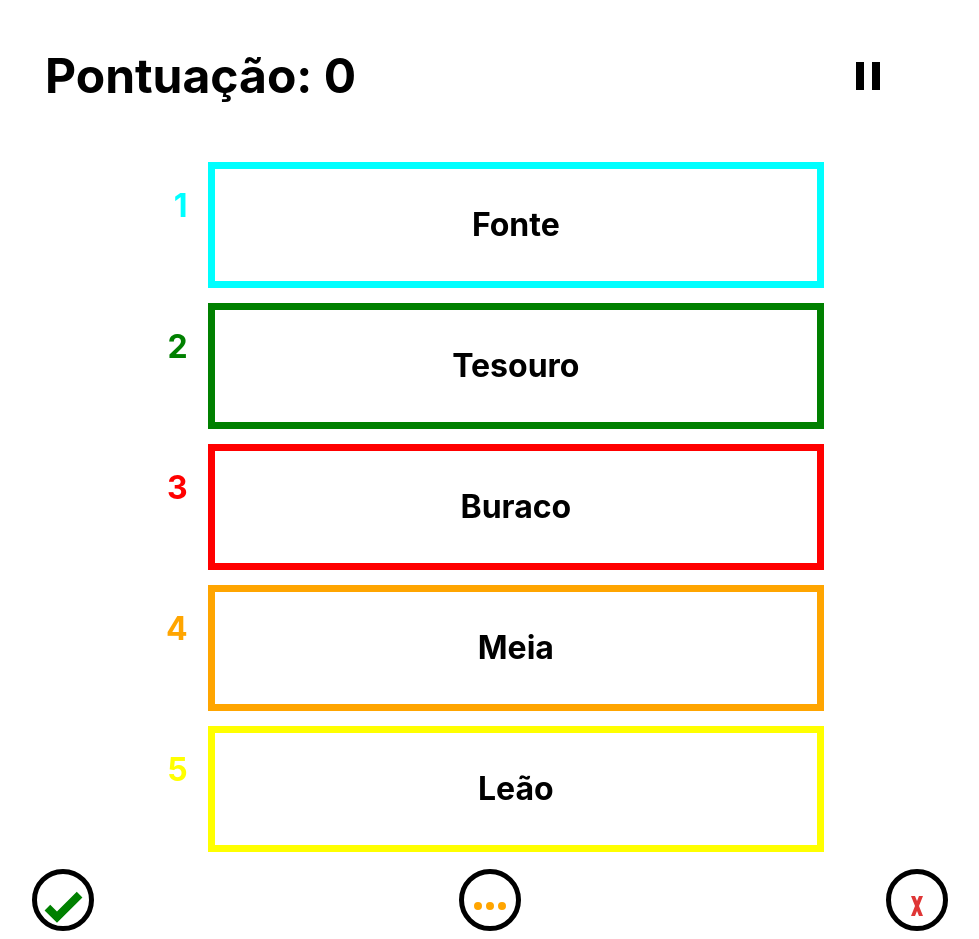
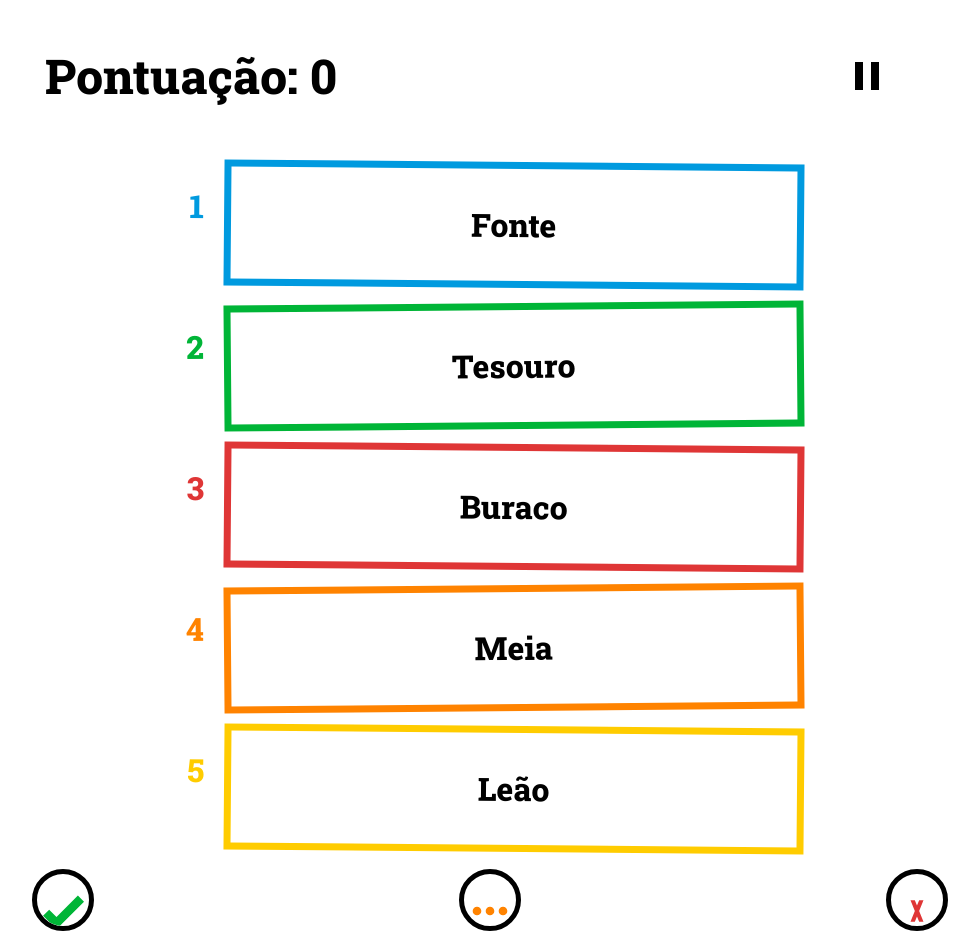
Before and after one commit to fanboy-coder/just-one, a React (Vite) app: page / in a window 1280 px wide. Both pictures are taken after a click on the button "Novo jogo". Shown: the whole page, without its empty margins (155-1134 px from the left). Built offline with nearby package versions, Linux system fonts and the light colour scheme.

Commit message:
Finished the app

```diff
--- a/index.html
+++ b/index.html
@@ -4,6 +4,9 @@
     <meta charset="UTF-8" />
     <link rel="icon" type="image/svg+xml" href="/vite.svg" />
 	<link rel="stylesheet" href="https://fonts.googleapis.com/css2?family=Material+Symbols+Outlined:opsz,wght,FILL,GRAD@20..48,100..700,0..1,-50..200" />
+	<style>
+		@import url('https://fonts.googleapis.com/css2?family=Roboto+Slab:wght@400;800&display=swap');
+	  </style>
     <meta name="viewport" content="width=device-width, initial-scale=1.0" />
     <title>Just One</title>
   </head>
--- a/src/App.css
+++ b/src/App.css
@@ -1,8 +1,8 @@
 :root {
-	font-family: Inter, system-ui, Avenir, Helvetica, Arial, sans-serif;
+	font-family: 'Roboto Slab', serif;
 	font-size: 2em;
 	line-height: 1.5;
-	font-weight: 400;
+	font-weight: 800;
 
 	color-scheme: light dark;
 	color: black;
@@ -21,11 +21,16 @@ html {
 	padding: 0;
 }
 
+.screen {
+	display: grid;
+	height: 100vh;
+	margin: 0;
+}
+
 .homescreen {
 	display: grid;
-	gap: 10px;
-	height: 100vh;
-	margin: 0;
+	align-items: center;
+	justify-content: center;
 }
 
 .modal {
@@ -34,22 +39,22 @@ html {
 	left: 50%;
 	transform: translate(-50%, -50%);
 	background-color: #FFF;
-	padding: 50px;
 	z-index: 1000;
-	border: 1px solid #000000;
+	border: 4px solid #000000;
+	border-radius: 10px;
 	grid-template-rows: repeat(3, 1fr);
 	padding: .5rem 1.65rem;
 	width: 700px;
 	max-width: 50vw;
-	padding: 30px;
+	max-height: 70vh;
+	padding: 70px;
 	display: flex;
 	flex-direction: column;
+	gap: 20px;
 	justify-content: center;
+	align-items: center;
+	text-align: center;
 	overflow: hidden;
-}
-
-.modal-top {
-	display: grid;
 }
 
 .inner {
@@ -91,26 +96,17 @@ html {
 }
 
 .counter-area {
-	/* display: none; */
 	display: grid;
-	grid-template-columns: repeat(2, 1fr);
+	align-items: center;
+	justify-content: center;
 }
 
 .score-area {
-	grid-column: 1;
-	width: 80%;
-	margin: 0px 200px;
+	width: 100%;
 }
 
 .pause-area {
 	display: none;
-	grid-column: 2;
-	width: 100%;
-	position: absolute;
-	right: 32px;
-	width: 50px;
-	height: 50px;
-	margin: 0px 200px;
 }
 
 .words-area {
@@ -127,7 +123,6 @@ html {
 .word {
 	display: grid;
 	grid-template-columns: 1fr 10fr;
-	font-weight: bolder;
 	margin: 0;
 	width: 100%;
 }
@@ -143,28 +138,33 @@ html {
 }
 
 #blue {
-	border-color: aqua;
-	color: aqua;
+	border-color: #009adf;
+	color: #009adf;
+	transform: rotate(+0.5deg);
 }
 
 #green {
-	border-color: green;
-	color: green;
+	border-color: #00b537;
+	color: #00b537;
+	transform: rotate(-0.5deg);
 }
 
 #red {
-	border-color: red;
-	color: red;
+	border-color: rgb(223, 54, 54);
+	color: rgb(223, 54, 54);
+	transform: rotate(+0.5deg);
 }
 
 #orange {
-	border-color: orange;
-	color: orange;
+	border-color: #ff8300;
+	color: #ff8300;
+	transform: rotate(-0.5deg);
 }
 
 #yellow {
-	border-color: yellow;
-	color: yellow;
+	border-color: #ffcc00;
+	color: #ffcc00;
+	transform: rotate(+0.5deg);
 }
 
 p {
@@ -206,25 +206,25 @@ button {
 	justify-content: center;
 	float: left;
 	width: 100%;
-	padding-top: 40%;
+	padding-top: 25%;
 	padding-bottom: 50%;
 	line-height: 1em;
 	margin-top: -0.5em;
 	text-align: center;
 	color: #e2eaf3;
-	font-family: Verdana;
 	font-size: 1.9em;
 	font-weight: bold;
 	text-decoration: none;
+	cursor: pointer;
 }
 
 #right {
-	color: green;
+	color: #00b537;
 }
 
 #right:hover {
 	color: white;
-	background: green;
+	background: #00b537;
 }
 
 #wrong {
@@ -237,12 +237,12 @@ button {
 }
 
 #pass {
-	color: orange;
+	color: #ff8300;
 }
 
 #pass:hover {
 	color: white;
-	background: orange;
+	background: #ff8300;
 }
 
 .big-button {
@@ -250,7 +250,6 @@ button {
 	box-sizing: border-box;
 	color: white;
 	display: flex;
-	font-family: ui-sans-serif, system-ui, -apple-system, system-ui, "Segoe UI", Roboto, "Helvetica Neue", Arial, "Noto Sans", sans-serif, "Apple Color Emoji", "Segoe UI Emoji", "Segoe UI Symbol", "Noto Color Emoji";
 	font-size: .9rem;
 	font-weight: 700;
 	justify-content: center;
@@ -268,6 +267,8 @@ button {
 	user-select: none;
 	-webkit-user-select: none;
 	touch-action: manipulation;
+	justify-content: center;
+	align-items: center;
 }
 
 .big-button:focus {
@@ -315,9 +316,24 @@ button {
 
 	.counter-area,
 	.pause-area {
-		display: flex;
+		display: grid;
 		align-items: center;
 		justify-content: center;
+		grid-template-columns: repeat(2, 1fr);
+	}
+
+	.score-area {
+		margin: 0 200px;
+	}
+
+	.pause-area {
+		grid-column: 2;
+		width: 100%;
+		position: absolute;
+		right: 32px;
+		width: 50px;
+		height: 50px;
+		margin: 0px 200px;
 	}
 }
 
--- a/src/App.jsx
+++ b/src/App.jsx
@@ -8,20 +8,22 @@ function App() {
 	const [isOpen, setIsOpen] = useState(false);
 
 	return (
-		<div className="homescreen">
+		<div className="screen">
 			{!appVisibility && (
-				<>
+				<div className="homescreen">
 					<div>
 						<img src={logo} alt="logo" className="logo" />
 					</div>
+					<div className="home-buttons">
 					<button onClick={() => setAppVisibility(true)} className="big-button new">
 						Novo jogo
 					</button>
-					<button onClick={() => setIsOpen(true)} className="big-button rules">
+					{/* <button onClick={() => setIsOpen(true)} className="big-button rules">
 						Regras
-					</button>
-					<RulesModal open={isOpen} onClose={() => setIsOpen(false)} />
-				</>
+					</button> */}
+					</div>
+					{/* <RulesModal open={isOpen} onClose={() => setIsOpen(false)} /> */}
+				</div>
 			)}
 			{appVisibility && <Game />}
 		</div>
--- a/src/components/Button.jsx
+++ b/src/components/Button.jsx
@@ -7,15 +7,15 @@ export default function Button(props) {
 	return (
 		<>
 			<div className="constraint">
-				<button className="round-button" onClick={props.onClick}>
+				<button className="round-button" onClick={props.onClick} disabled={props.disabled}>
 					<div className="round-button-circle">
 						<span id={props.type}>
 							{props.type === "right" ? (
-								<Icon path={mdiCheckBold} size={1} id='right'/>
+								<Icon path={mdiCheckBold} size={1.5} id='right'/>
 							) : props.type === "pass" ? (
-								<Icon path={mdiDotsHorizontal} size={1} id='pass'/>
+								<Icon path={mdiDotsHorizontal} size={1.5} id='pass'/>
 							) : (
-								<Icon path={mdiAlphaX} size={1} id='wrong'/>
+								<Icon path={mdiAlphaX} size={1.5} id='wrong'/>
 							)}
 						</span>
 					</div>
--- a/src/components/Game.jsx
+++ b/src/components/Game.jsx
@@ -59,6 +59,7 @@ function Game() {
 		setMessage(message)
 		setIsOpen(true)
 		generateNewWords();
+		console.log(cards)
 	}
 
 	const pass = (message) => {
@@ -66,6 +67,7 @@ function Game() {
 		setMessage(message)
 		setIsOpen(true)
 		generateNewWords();
+		console.log(cards)
 	}
 
 	const wrong = (message) => {
@@ -73,6 +75,7 @@ function Game() {
 		setMessage(message)
 		setIsOpen(true)
 		generateNewWords();
+		console.log(cards)
 	}
 
 	const resetGame = () => {
@@ -131,9 +134,9 @@ function Game() {
 				<Category number="5" color="yellow" word={yellow} />
 			</div>
 			<div className='buttons-area'>
-				<Button type="right" onClick={() => right("Parabéns, acertaste!")} />
-				<Button type="pass" onClick={() => pass("Não faz mal, tentas acertar a próxima.")} />
-				<Button type="wrong" onClick={() => wrong("Opps, palavra errada!")} />
+				<Button type="right" onClick={() => right("Parabéns, acertaste!")} disabled={isOpen}/>
+				<Button type="pass" onClick={() => pass("Não faz mal, tentas acertar a próxima.")} disabled={isOpen}/>
+				<Button type="wrong" onClick={() => wrong("Oops, palavra errada!")} disabled={isOpen}/>
 			</div>
 			<NextModal
 				open={isOpen}
@@ -141,7 +144,6 @@ function Game() {
 				resetMessage={() => setMessage(initialState.message)}
 				reset={() => resetGame()}
 				message={message}
-				score={score}
 				cards={cards}
 			/>
 		</div>
--- a/src/components/NextModal.jsx
+++ b/src/components/NextModal.jsx
@@ -1,31 +1,31 @@
 import React from "react";
 import "../App.css"
 
-export default function NextModal({ open, onClose, reset, message, resetMessage, score, cards }) {
+export default function NextModal({ open, onClose, reset, message, resetMessage, cards }) {
 	if (!open) return null;
 
 	return (
 		<div className="modal">
 			{message === "" ? (
 				<>
-					<div>
-						<h3>Jogo parado</h3>
-						<p>Pontuação actual: {score}</p>
-						<button onClick={onClose} className="big-button new">Retomar</button>
-						<button onClick={reset} className="big-button new">Novo jogo</button>
-					</div>
+					<h2>Jogo parado</h2>
+					<button onClick={onClose} className="big-button rules">Retomar</button>
+					<button onClick={reset} className="big-button new">Novo jogo</button>
 				</>
 			) : (
 				<>
-					<div>
-						<h3>{message}</h3>
-						<p>Pontuação actual: {score}</p>
-						<p>Passa a o telemóvel e clica no botão para começares a próxima ronda</p>
-						{!cards <= 0 ? (
+					<h2>{message}</h2>
+					{cards > 0 ? (
+						<>
+							<p>Passa o telemóvel e clica no botão para começares a próxima ronda</p>
 							<button onClick={() => { onClose(); resetMessage() }} className="big-button next">Próxima ronda</button>
-						) : (<button onClick={reset} className="big-button new">Novo jogo</button>
-						)}
-					</div>
+						</>
+					) : (
+						<>
+							<p>Acabou! Clica no botão para iniciares um novo jogo</p>
+							<button onClick={reset} className="big-button new">Novo jogo</button>
+						</>
+					)}
 				</>
 			)
 			}
--- a/src/data/data.js
+++ b/src/data/data.js
@@ -35,7 +35,7 @@ const allWords = ["Buffy", "Vulcão", "Paixão", "Galo", "Electricidade", "Vikin
 "Boxe","Funeral","Elástico","Panela","Flash","Túnel","Darwin","Tomate","Paraquedas","Canhão","Binóculos","Tapete","Pónei","Coroa","Novo","Tarantino",
 "Astérix","Robô","Comédia","Língua","Cabeleireiro","Cabra","Pão","Diabo","Primário","Tarzan","Boca","Carrossel","Psycho","Relva","Queda","Bigode","Borbulha",
 "Cadeira","Stark","Bolacha","Toalha","Vénus","Polvo","Ciclo","Ópera","Joaninha","Mostarda","Sherlock","Garrafa","Vírus","Croissant","Fantasma","Palha",
-"Prego","Potter","Série","Ninho","Especiaria","Elefante","Carnaval","Cárie","Managa","Gremlins","Póquer","Tarte","Número","Decathlon","Rum","Metal","Atum",
+"Prego","Potter","Série","Ninho","Especiaria","Elefante","Carnaval","Cárie","Manga","Gremlins","Póquer","Tarte","Número","Decathlon","Rum","Metal","Atum",
 "França","Lua","Refeitório","Pássaro","Ferramenta","Música","Garganta","América","Café","Febre"];
 
 export default {
```
